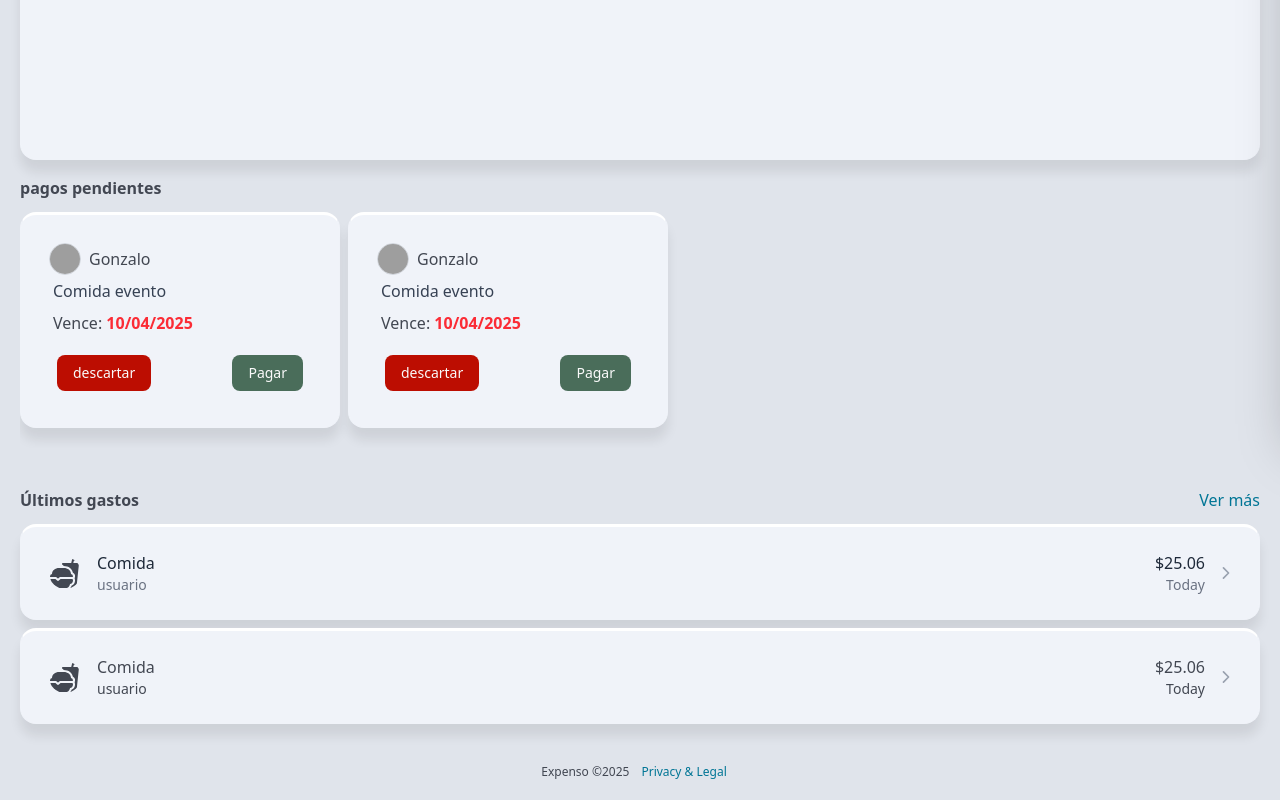
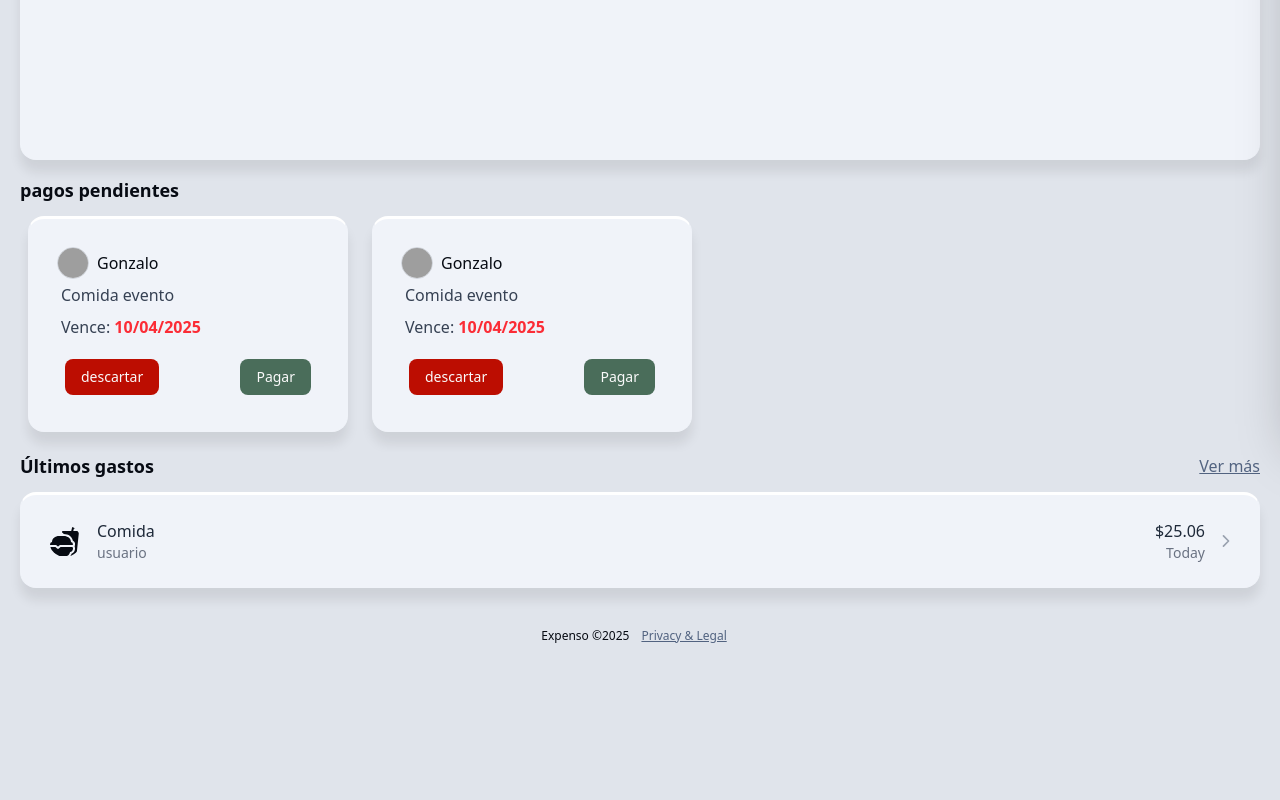
Before and after one commit to BautistaRodriguez07/expense-tracker, a Next.js app: page / in a window 1280 px wide. Shown: the part 364-1164 px from the top of the page. After the commit the page ends 1028 px from the top, so only its background shows below. Built offline with nearby package versions, Linux system fonts and the light colour scheme; grey boxes are pictures that could not be loaded.

Commit message:
text-style

```diff
--- a/src/app/(expense-tracker)/page.tsx
+++ b/src/app/(expense-tracker)/page.tsx
@@ -37,18 +37,18 @@ export default function HomePage() {
         </div>
       </div>
 
-      <div className="font-semibold pb-3">pagos pendientes</div>
+      <div className="font-semibold pb-3 text-lg">pagos pendientes</div>
 
       <div className="overflow-auto flex gap-2">
         {/* pago pendiente 1 */}
-        <div className="card-container p-3 mb-5 min-w-80">
+        <div className="card-container p-3 mb-5 mx-2 min-w-80">
           <UserAvatar
             userName="Gonzalo"
             title="Gonzalo"
             legend="Comida evento"
           />
           <div className="py-2">
-            <span className="ml-2">Vence: </span>
+            <span className="text-gray-700 ml-2">Vence: </span>
             <span className="font-semibold text-red-500">10/04/2025</span>
           </div>
 
@@ -59,14 +59,14 @@ export default function HomePage() {
         </div>
 
         {/* pago pendiente 2 */}
-        <div className="card-container mb-5 p-3 min-w-80">
+        <div className="card-container mb-5 mx-2 p-3 min-w-80">
           <UserAvatar
             userName="Gonzalo"
             title="Gonzalo"
             legend="Comida evento"
           />
           <div className="py-2">
-            <span className="ml-2">Vence: </span>
+            <span className="ml-2 text-gray-700">Vence: </span>
             <span className="font-semibold text-red-500">10/04/2025</span>
           </div>
 
@@ -77,10 +77,10 @@ export default function HomePage() {
         </div>
       </div>
 
-      <div className="space-y-3 mt-10">
+      <div className="space-y-3">
         <div className="flex items-center justify-between">
-          <span className="font-semibold">Últimos gastos</span>
-          <Link href={"/"} className="text-cyan-700 font-medium">
+          <span className="font-semibold text-lg">Últimos gastos</span>
+          <Link href={"/"} className="link underline font-medium">
             Ver más
           </Link>
         </div>
@@ -103,24 +103,6 @@ export default function HomePage() {
               <IoChevronForwardOutline size={18} className="text-gray-400" />
             </div>
           </li>
-
-          {/* 2 */}
-          <li className="flex justify-between items-center card-container">
-            <div className="flex items-center gap-3">
-              <IoFastFood size={40} className=" p-1 rounded-full" />
-              <div className="flex flex-col">
-                <span className="font-medium ">Comida</span>
-                <span className="text-sm">usuario</span>
-              </div>
-            </div>
-            <div className="flex items-center gap-3">
-              <div className="flex flex-col items-end">
-                <span className="font-medium ">$25.06</span>
-                <span className=" text-sm ">Today</span>
-              </div>
-              <IoChevronForwardOutline size={18} className="text-gray-400" />
-            </div>
-          </li>
         </ul>
       </div>
     </div>
--- a/src/app/globals.css
+++ b/src/app/globals.css
@@ -47,7 +47,7 @@
   --bg-dark: hsl(220 21% 90%);
   --bg: hsl(220 46% 96%);
   --bg-light: hsl(220 100% 100%);
-  --text-default: hsl(221 47% 5%);
+  --text: hsl(221 47% 5%);
   --text-muted: hsl(220 11% 29%);
   --highlight: hsl(220 100% 100%);
   --border: hsl(220 7% 52%);
@@ -100,7 +100,7 @@
   --bg-dark: hsl(223 41% 2%);
   --bg: hsl(220 26% 5%);
   --bg-light: hsl(220 15% 9%);
-  --text-default: hsl(220 100% 96%);
+  --text: hsl(220 100% 96%);
   --text-muted: hsl(220 13% 71%);
   --highlight: hsl(220 9% 40%);
   --border: hsl(220 11% 29%);
@@ -155,7 +155,7 @@
 } */
 
 body {
-  color: var(--text-muted);
+  color: var(--text);
   background-color: var(--bg-dark);
 }
 
@@ -203,6 +203,11 @@ body {
 .btn-info {
   background-color: var(--info);
   border: 0px;
+  color: white;
+}
+
+.link {
+  color: var(--info);
 }
 /*
 .div-container:hover {
--- a/src/components/custom/footer/Footer.tsx
+++ b/src/components/custom/footer/Footer.tsx
@@ -7,7 +7,7 @@ export const Footer = () => {
         <span>Expenso </span>
         <span>&copy;{new Date().getFullYear()}</span>
       </Link>
-      <Link href="/" className="mx-3 text-cyan-700">
+      <Link href="/" className="mx-3 link underline">
         Privacy &amp; Legal
       </Link>
     </div>
--- a/src/components/custom/user-avatar/UserAvatar.tsx
+++ b/src/components/custom/user-avatar/UserAvatar.tsx
@@ -11,7 +11,7 @@ export const UserAvatar = ({ userName, legend, imageUrl, title }: Props) => {
   return (
     <div className="flex flex-col">
       <div className="flex items-center gap-2 p-1">
-        <Avatar className="border-gray-300 border">
+        <Avatar className="border-gray-300 border text-black">
           <AvatarImage src={`${imageUrl ?? userName.slice(0, 2)} `} />
           <AvatarFallback>{userName.slice(0, 2)}</AvatarFallback>
         </Avatar>
```
